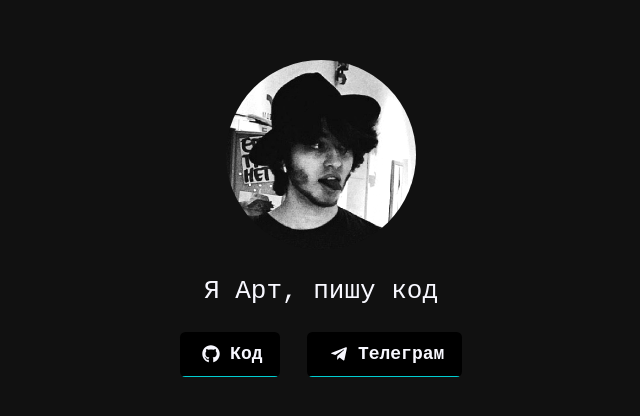
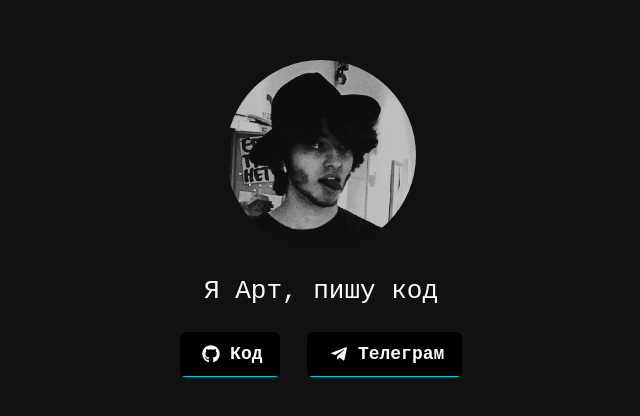
Before and after one commit to artginzburg/artginzburg.github.io, a React (Create React App) app: page / in a window 1280 px wide. Shown: the part 182-598 px from the top of the page, without its empty margins (319-959 px from the left). Built offline with nearby package versions, Linux system fonts and the light colour scheme; a web font is replaced by a local one.

Commit message:
try different filter for avatar

```diff
--- a/src/components/Home/Home.scss
+++ b/src/components/Home/Home.scss
@@ -15,7 +15,7 @@
   &__logo {
     height: calc(150px + 5vmin);
     border-radius: 100%;
-    filter: contrast(1.3);
+    filter: contrast(1.25) brightness(0.75);
   }
 
   &__buttons {
```
